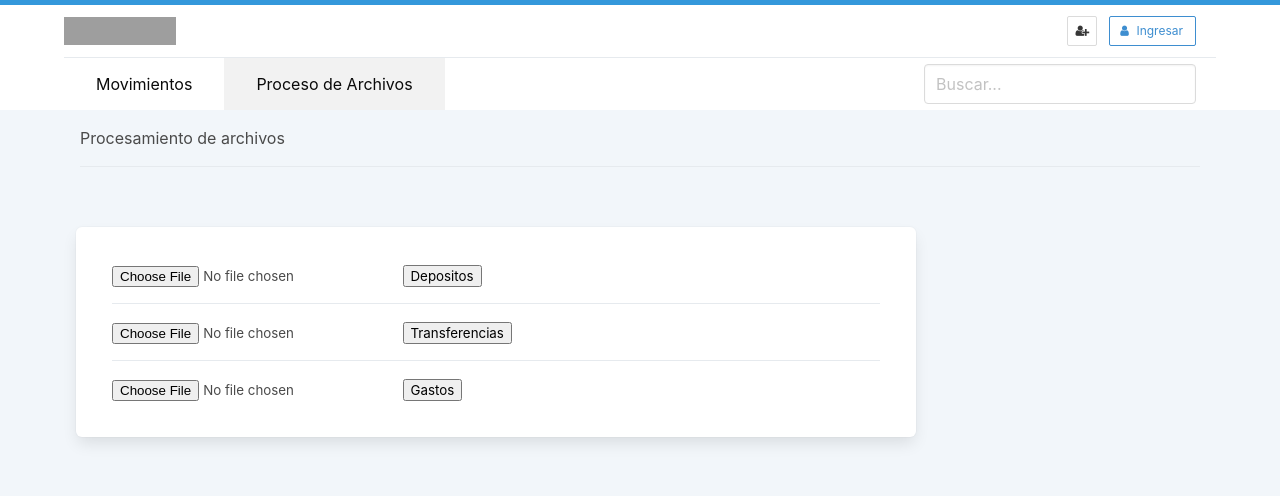
After one commit to rodri-valladares/practica2-1986024, a Flask app: template templates/proceso.html in a window 1280 px wide. The commit adds this page. Shown: the top 496 px of the page. Run offline with Flask 3, Linux system fonts and the light colour scheme; the template is opened without the code that fills it, so the values that code supplies are empty; grey boxes are pictures that could not be loaded.

Commit message:
Se agrega archivos html

```diff
--- a/app.py
+++ b/app.py
@@ -5,7 +5,7 @@ app = Flask(__name__)
 @app.route('/')
 def home():
 
-    return render_template('index.html', saludo = persona1.saludo() )
+    return render_template('home-banking.html', saludo = persona1.nombre )
 
 if __name__ == '__main__':
     from persona import Persona
--- a/templates/index.html
+++ b/templates/index.html
@@ -7,7 +7,7 @@
     <title>Document</title>
 </head>
 <body>
-    <h1>Mi proyecto flask</h1>
+    <h1>MI PROYECTO FLASK</h1>
     <h3>Mensaje : {{saludo}}</h3>
 </body>
 </html>
--- /dev/null
+++ b/templates/proceso.html
@@ -0,0 +1,161 @@
+<!DOCTYPE html>
+<html>
+	<head>
+		<meta charset="utf-8">
+		<meta http-equiv="X-UA-Compatible" content="IE=edge">
+		<meta name="viewport" content="width=device-width, initial-scale=1">
+		<title>Ada - Curso Intro Python</title>
+		<link rel="shortcut icon" href="https://1ra-intro-python.adaitw.org/img/iso_blanco.svg" type="image/x-icon">
+		<link rel="stylesheet" href="https://maxcdn.bootstrapcdn.com/font-awesome/4.7.0/css/font-awesome.min.css">
+		<link href="https://fonts.googleapis.com/css?family=Open+Sans:300,400,700" rel="stylesheet">
+		<!-- Bulma Version 0.9.0-->
+		<link rel="stylesheet" href="https://cdn.jsdelivr.net/npm/bulma@0.9.3/css/bulma.min.css">
+	    <style>
+        html,body {
+          font-family: -apple-system, BlinkMacSystemFont, "Segoe UI", Roboto, Oxygen-Sans, Ubuntu, Cantarell, "Helvetica Neue", sans-serif;
+          background: #F2F6FA;
+        }
+        footer {
+          background-color: #F2F6FA !important;
+        }
+        .topNav {
+          border-top: 5px solid #3498DB;
+        }
+        .topNav .container {
+          border-bottom: 1px solid #E6EAEE;
+        }
+        .container .columns {
+          margin: 3rem 0;
+        }
+        .navbar-menu .navbar-item {
+          padding: 0 2rem;
+        }
+        aside.menu {
+          padding-top: 3rem;
+        }
+        aside.menu .menu-list {
+          line-height: 1.5;
+        }
+        aside.menu .menu-label {
+          padding-left: 10px;
+          font-weight: 700;
+        }
+        .button.is-primary.is-alt {
+          background: #00c6ff;
+          background: -webkit-linear-gradient(to bottom, #0072ff, #00c6ff);
+          background: linear-gradient(to bottom, #0072ff, #00c6ff);
+          font-weight: 700;
+          font-size: 14px;
+          height: 3rem;
+          line-height: 2.8;
+        }
+        .media-left img {
+          border-radius: 50%;
+        }
+        .media-content p {
+          font-size: 14px;
+          line-height: 2.3;
+          font-weight: 700;
+          color: #8F99A3;
+        }
+        article.post {
+          margin: 1rem;
+          padding-bottom: 1rem;
+          border-bottom: 1px solid #E6EAEE;
+        }
+        article.post:last-child {
+          padding-bottom: 0;
+          border-bottom: none;
+        }
+        .menu-list li{
+          padding: 5px;
+        }
+    </style>
+    </head>
+	<body>
+		<nav class="navbar is-white topNav">
+			<div class="container">
+				<div class="navbar-brand">
+					<a class="navbar-item" href="../">
+						<img src="https://1ra-intro-python.adaitw.org/img/iso_blanco.svg" width="112" height="28">
+					</a>
+					<div class="navbar-burger burger" data-target="topNav">
+						<span></span>
+						<span></span>
+						<span></span>
+					</div>
+				</div>
+				<div id="topNav" class="navbar-menu">
+					<div class="navbar-end">
+						<div class="navbar-item">
+							<div class="field is-grouped">
+								<p class="control">
+									<a class="button is-small">
+										<span class="icon">
+											<i class="fa fa-user-plus"></i>
+										</span>
+									</a>
+								</p>
+								<p class="control">
+									<a class="button is-small is-info is-outlined">
+										<span class="icon">
+											<i class="fa fa-user"></i>
+										</span>
+										<span>Ingresar</span>
+									</a>
+								</p>
+							</div>
+						</div>
+					</div>
+				</div>
+			</div>
+		</nav>
+		<nav class="navbar is-white">
+			<div class="container">
+				<div class="navbar-menu">
+					<div class="navbar-start">
+						<a class="navbar-item" href="/">Movimientos</a>
+						<a class="navbar-item is-active" href="proceso">Proceso de Archivos</a>
+					</div>
+
+					<div class="navbar-end">
+						<div class="navbar-item">
+							<input class="input" type="search" placeholder="Buscar...">
+						</div>
+					</div>
+				</div>
+			</div>
+		</nav>
+		<section class="container">
+		<article class="post">
+			<h4>
+				Procesamiento de archivos
+			</h4>
+		</article>
+			<div class="columns">
+				<div class="column is-9">
+					<div class="box content">
+						<article class="post">
+							<form action="http://localhost:5000/procesar_depositos" method="POST" enctype="multipart/form-data">
+								<input type="file" name="file" />
+								<input type="submit" value="Depositos"/>
+							</form>
+						</article>
+						<article class="post">
+							<form action="http://localhost:5000/procesar_transferencias" method="POST" enctype="multipart/form-data">
+								<input type="file" name="file" />
+								<input type="submit" value="Transferencias"/>
+							</form>
+						</article>
+						<article class="post">
+							<form action="http://localhost:5000/procesar_gastos" method="POST" enctype="multipart/form-data">
+								<input type="file" name="file" />
+								<input type="submit" value="Gastos"/>
+							</form>
+						</article>
+					</div>
+				</div>
+			</div>
+		</section>
+	</body>
+</html>
```
Also changed, not shown: templates/home-banking.html (added, +165 -0 lines).
